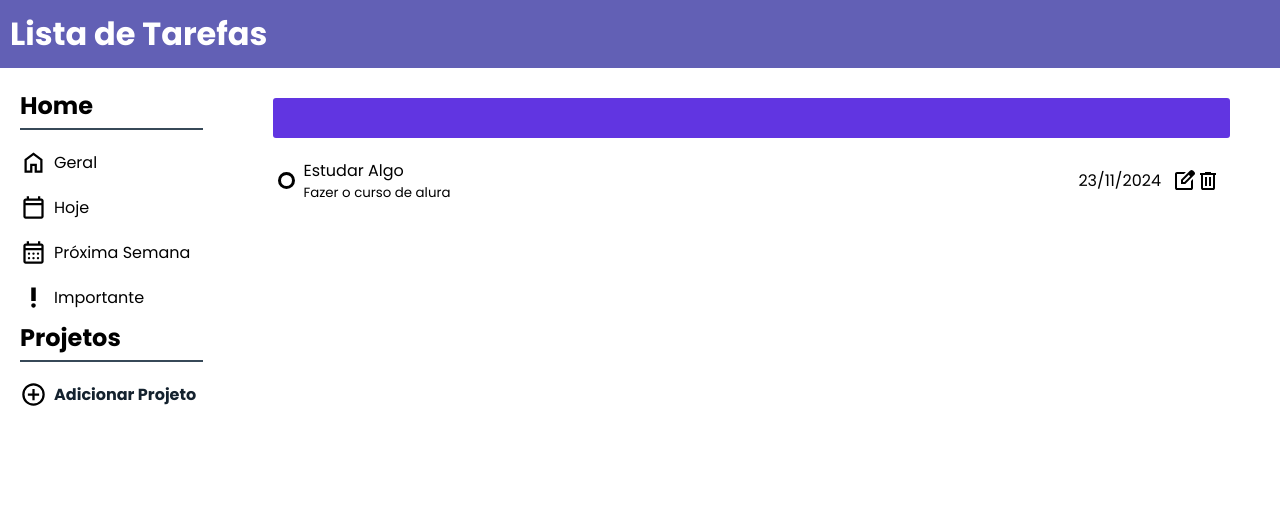
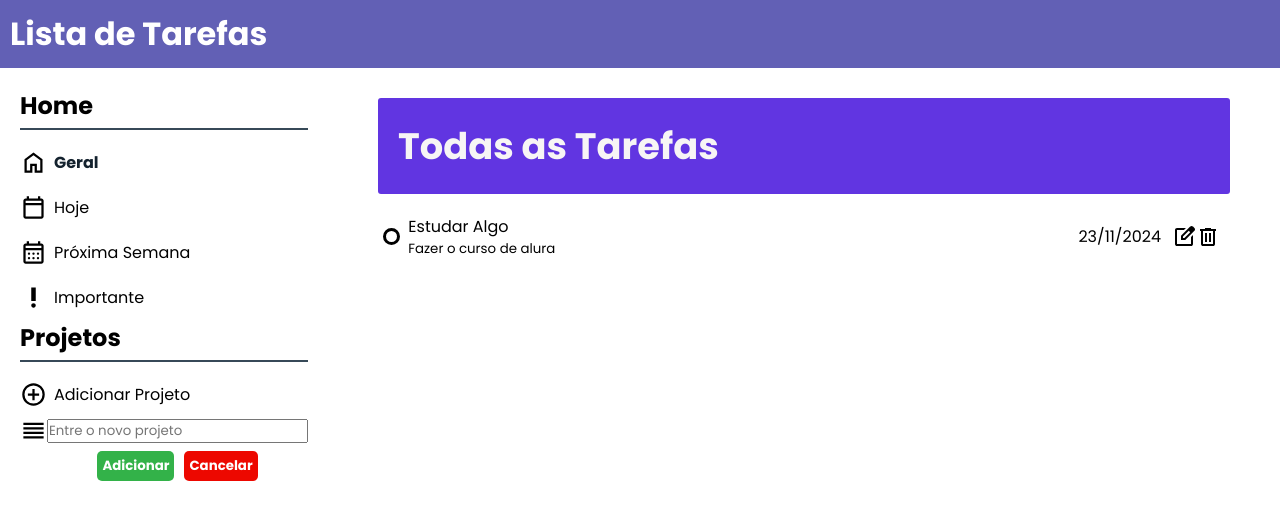
Before and after one commit to Erne1984/to-do-list, a website built with webpack: page src/index.html in a window 1280 px wide. Both pictures are taken after a click on the element "Adicionar Projeto". Built offline with nearby package versions, Linux system fonts and the light colour scheme.

Commit message:
add project

```diff
--- /dev/null
+++ b/src/components/views/addProject.js
@@ -0,0 +1,31 @@
+export function initAddProject() {
+    const projectContainer = document.querySelector(".projects");
+    const addProjectForm = document.querySelector(".add-project-box");
+    const addProjectBtn = document.querySelector("#add-project");
+
+    addProjectBtn.addEventListener("click", () => {
+        addProjectForm.classList.remove("none");
+    });
+
+    const btnConfirmAddProject = document.querySelector("#btn-confirm-add-project");
+    const btnCancelAddProject = document.querySelector("#btn-confirm-cancel-project");
+
+    btnConfirmAddProject.addEventListener("click", () => {
+        const inputNameProject = document.querySelector("#input-project");
+        if (inputNameProject.value == "") {
+            alert("Nome do projeto não pode ser vazio");
+        } else {
+            const newProject = document.createElement("div");
+            newProject.textContent = inputNameProject.value;
+            projectContainer.appendChild(newProject);
+            addProjectForm.classList.add("none");
+            inputNameProject.value = "";
+        }
+    });
+
+    btnCancelAddProject.addEventListener("click", () => {
+        const inputNameProject = document.querySelector("#input-project");
+        inputNameProject.value = "";
+        addProjectForm.classList.add("none");
+    });
+}
--- a/src/components/views/todoCard.js
+++ b/src/components/views/todoCard.js
@@ -13,7 +13,7 @@ function createTodoCard(title, description, date) {
             <div id="delete"> </div>
         </div>
     </div>
-    `;
+    `
 }
 
 export default createTodoCard;
--- a/src/index.html
+++ b/src/index.html
@@ -53,19 +53,19 @@
             <div class="projects">
                 <h2 class="side-bar-titles">Projetos</h2>
 
-                <div class="box-list-item">
+                <div class="box-list-item-project" id="add-project">
                     <img class="icons" src="./assets/add_circle.svg">
-                    <li id="add-project" class="list-element">Adicionar Projeto</li>
+                    <li class="list-element">Adicionar Projeto</li>
                 </div>
 
                 <form class="add-project-box none">
                     <img class="icons" src="./assets/reorder.svg">
                     <div class="input-project">
-                        <input type="text" placeholder="Entre o novo projeto">
+                        <input type="text" placeholder="Entre o novo projeto" id="input-project">
 
                         <div class="box-btn-form">
-                            <button class="btn-confirm">Adicionar</button>
-                            <button class="btn-cancel">Cancelar</button>
+                            <button type="button" id="btn-confirm-add-project" class="btn-confirm">Adicionar</button>
+                            <button type="button" id="btn-confirm-cancel-project" class="btn-cancel">Cancelar</button>
                         </div>
                     </div>
                 </form>
--- a/src/index.js
+++ b/src/index.js
@@ -1,5 +1,6 @@
-import { ToDo } from './components/logic/todo';
+import { ToDo } from './components/logic/todoObject';
 import createTodoCard from './components/views/todoCard';
+import { initAddProject } from './components/views/addProject';
 
 import './style.css'
 
@@ -22,7 +23,7 @@ const todoCard1 = createTodoCard("Estudar Algo", "Fazer o curso de alura", "23/1
 
 todoListContent.innerHTML += todoCard1
 
-if(todoCardDom == null){
+if (todoCardDom == null) {
     noTaskMsg.classList.toggle('none');
 }
 
@@ -35,7 +36,7 @@ listItemsLeft.forEach((listItem) => {
     };
     let currentItem = "";
     listItem.addEventListener("click", () => {
-        if(!listItem.classList.contains('select')){
+        if (!listItem.classList.contains('select')) {
             listItemsLeft.forEach((item) => item.classList.remove("select"));
             listItem.classList.add("select");
             currentItem = listItem.querySelector(".list-element");
@@ -43,3 +44,5 @@ listItemsLeft.forEach((listItem) => {
         }
     })
 })
+
+initAddProject();
--- a/src/style.css
+++ b/src/style.css
@@ -69,6 +69,11 @@
 .select {
     font-weight: bold;
     color: #14222e;
+}
+
+.projects{
+    display: flex;
+    flex-direction: column;
 }
 
 .add-project {
@@ -219,3 +224,14 @@
     height: 24px;
     width: 24px;
 }
+
+.box-list-item-project{
+    display: flex;
+    align-items: center;
+    cursor: pointer;
+}
+
+.box-list-item-project:hover{
+    font-weight: bold;
+    color: #14222e;
+}
```
Also changed, not shown: src/components/logic/todoObject.js (renamed from src/components/logic/todo.js), src/components/views/dom.js (deleted).
